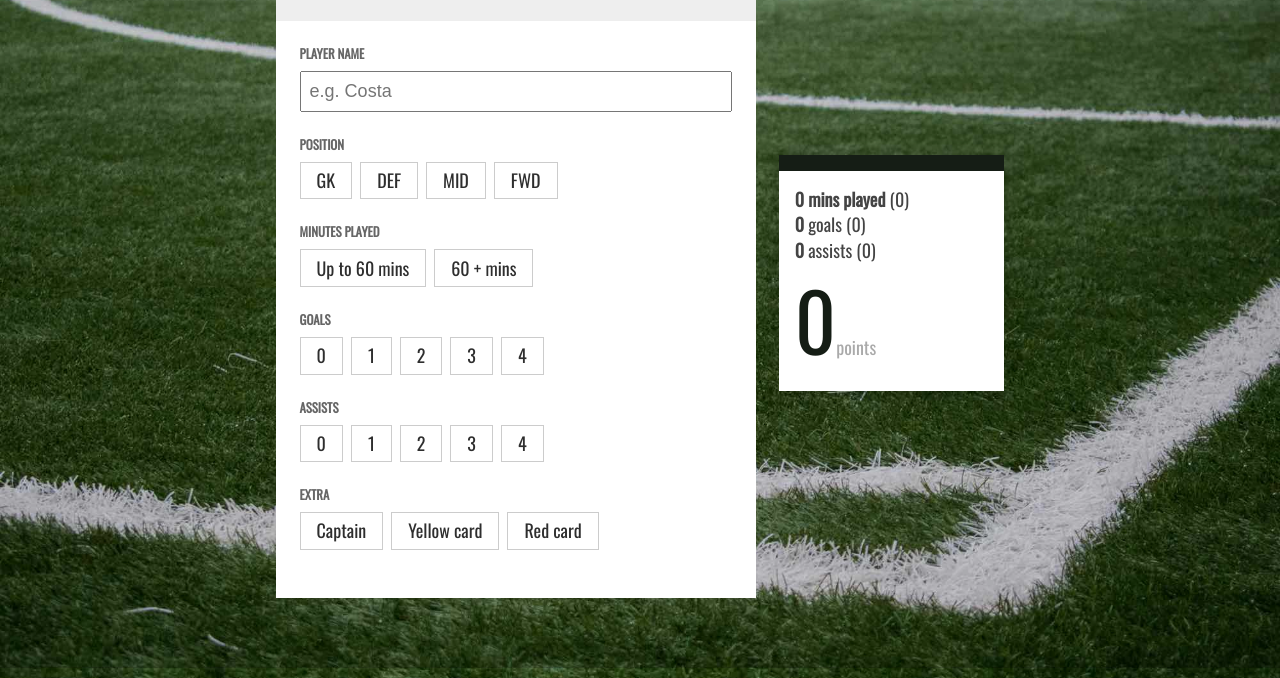
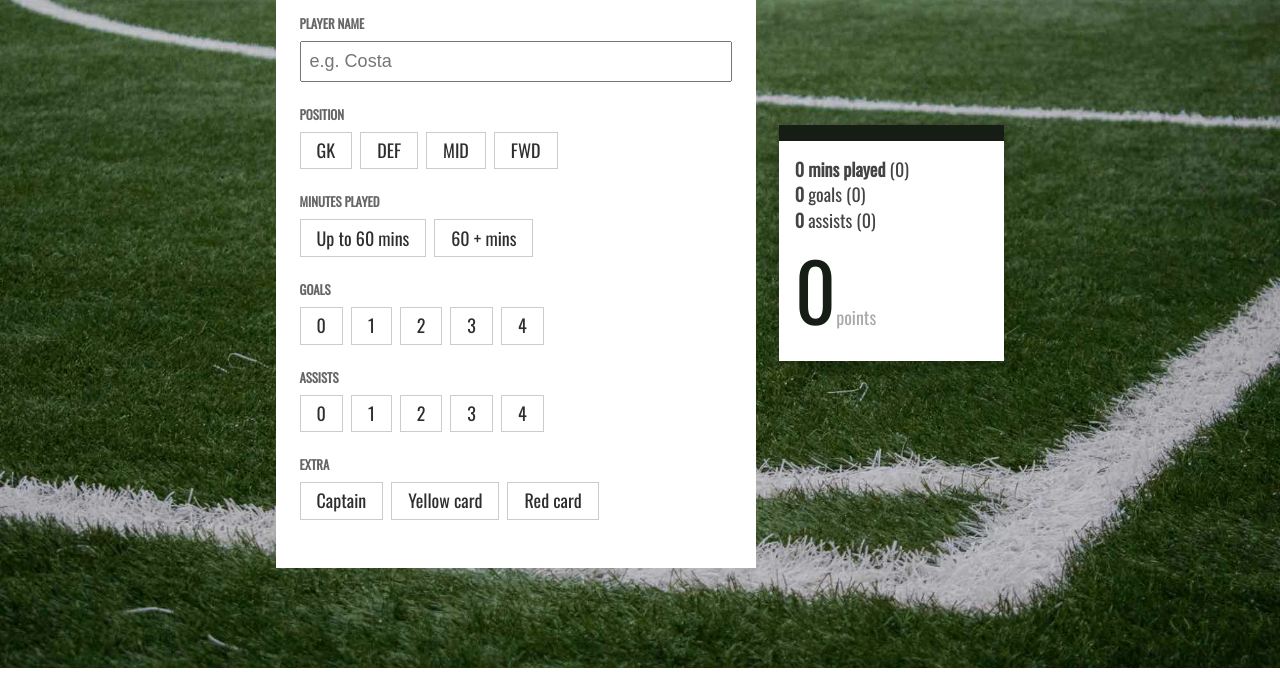
Before and after one commit to carlwood/fplcalc, a React app: page / in a window 1280 px wide. Shown: the part 132-810 px from the top of the page. Built offline with nearby package versions, Linux system fonts and the light colour scheme.

Commit message:
Component filename and import should be title case

```diff
--- a/src/components/Main.js
+++ b/src/components/Main.js
@@ -2,7 +2,7 @@ require('normalize.css/normalize.css');
 require('styles/app.scss');
 
 import React from 'react';
-import Player from './player';
+import Player from './Player';
 
 class AppComponent extends React.Component {
     render() {
--- a/src/components/player.js
+++ b/src/components/player.js
@@ -1,4 +1,5 @@
 import React from 'react';
+
 
 class Player extends React.Component {
     render() {
--- a/src/styles/app.scss
+++ b/src/styles/app.scss
@@ -40,7 +40,7 @@ body {
 }
 
 .index {
-    padding: 80px 0;
+    padding: 50px 0;
     position: relative;
     z-index: 10;
 }
```
